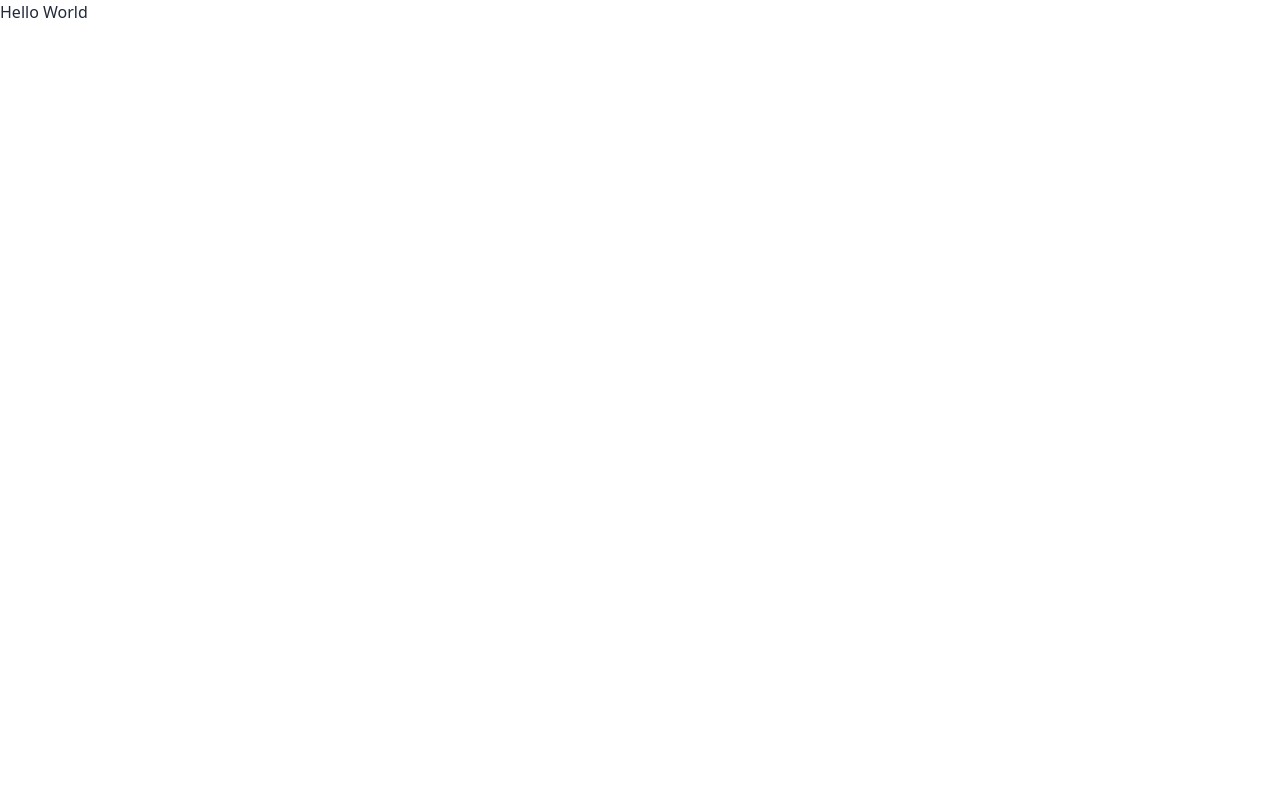
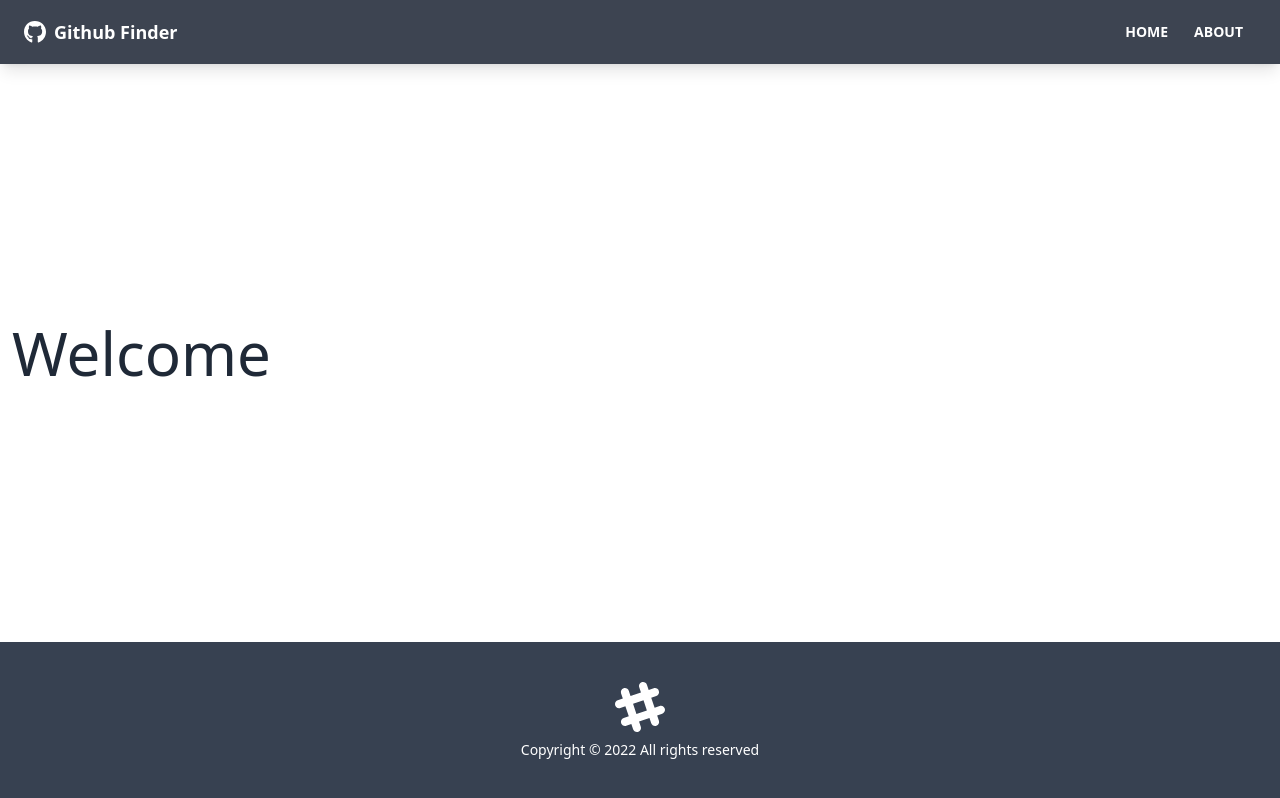
Before and after one commit to selmanmestanli/github-finder, a React (Create React App) app: page / in a window 1280 px wide. Built offline with nearby package versions, Linux system fonts and the light colour scheme.

Commit message:
Update app.js file importing latest components and router

```diff
--- a/src/App.js
+++ b/src/App.js
@@ -1,8 +1,26 @@
+import { BrowserRouter as Router, Route, Routes } from 'react-router-dom'
+import Navbar from './components/layout/Navbar'
+import Footer from './components/layout/Footer'
+import Home from './pages/Home'
+import About from './pages/About'
+import NotFound from './pages/NotFound'
+
 function App() {
   return (
-    <div>
-      <h1>Hello World</h1>
-    </div>
+    <Router>
+      <div className='flex flex-col justify-between h-screen'>
+        <Navbar />
+        <main className='container mx-auto px-3 pb-12'>
+          <Routes>
+            <Route path='/' element={<Home />} />
+            <Route path='/about' element={<About />} />
+            <Route path='/notfound' element={<NotFound />} />
+            <Route path='/*' element={<NotFound />} />
+          </Routes>
+        </main>
+        <Footer />
+      </div>
+    </Router>
   )
 }
 
```
